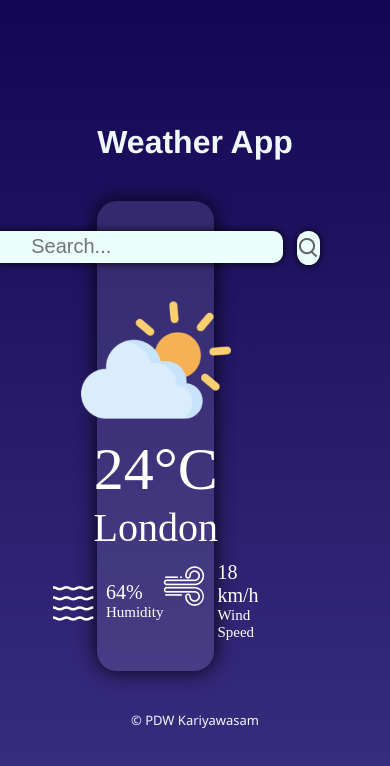
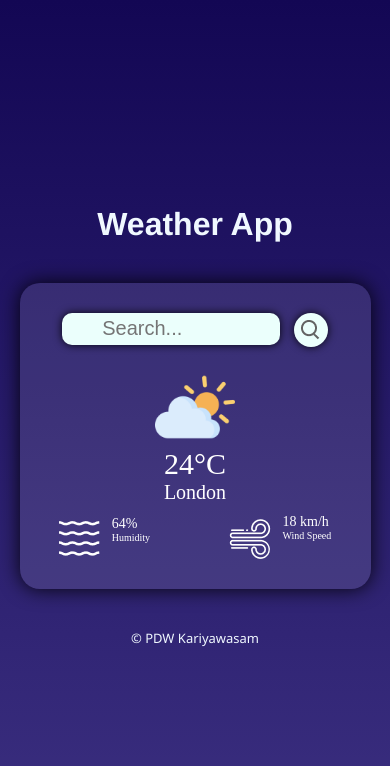
Before and after one commit to deelaka99/weatherApp, a React (Vite) app: page / in a window 390 px wide. Shown: the top 766 px of the page. Built offline with nearby package versions, Linux system fonts and the light colour scheme.

Commit message:
added media quries

```diff
--- a/src/components/weatherapp.css
+++ b/src/components/weatherapp.css
@@ -124,3 +124,65 @@ p{
   font-size: small;
   margin-top: 40px;
 }
+
+@media only screen and (max-width: 768px) {
+  /* Styles for tablets */
+  .container {
+    width: 80vw;
+  }
+
+  .top-bar input {
+    width: 50%;
+  }
+
+  .weather-image img {
+    width: 100px;
+  }
+
+  .weather-temp {
+    font-size: 40px;
+  }
+
+  .weather-location {
+    font-size: 30px;
+  }
+
+  .data {
+    font-size: 16px;
+  }
+
+  .text {
+    font-size: 12px;
+  }
+}
+
+@media only screen and (max-width: 480px) {
+  /* Styles for smartphones */
+  .container {
+    width: 90vw;
+  }
+
+  .top-bar input {
+    width: 50%;
+  }
+
+  .weather-image img {
+    width: 80px;
+  }
+
+  .weather-temp {
+    font-size: 30px;
+  }
+
+  .weather-location {
+    font-size: 20px;
+  }
+
+  .data {
+    font-size: 14px;
+  }
+
+  .text {
+    font-size: 10px;
+  }
+}
```
